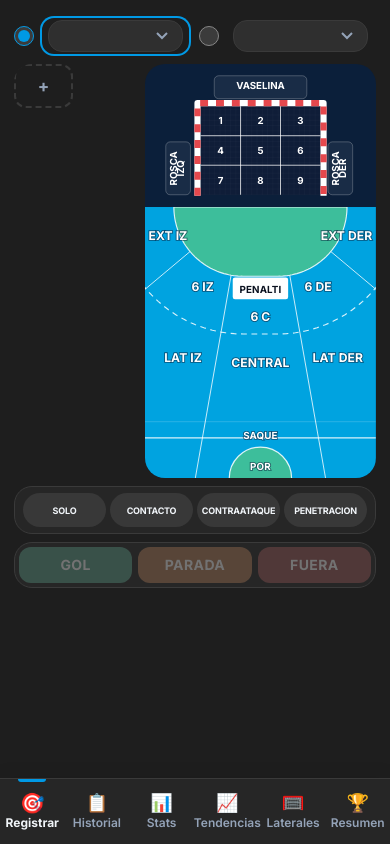
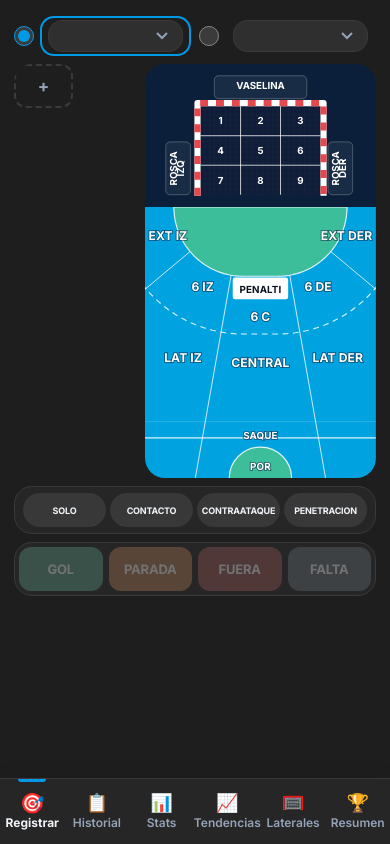
Before and after one commit to haritzmayorga99/statstolosa, a plain HTML site: page index.html in a window 390 px wide. Drawn offline with Linux system fonts and the light colour scheme; no server answers; a web font is replaced by a local one.

Commit message:
Add files via upload

```diff
--- a/index.html
+++ b/index.html
@@ -64,6 +64,7 @@
             <button class="res gol" data-res="GOL">GOL</button>
             <button class="res parada" data-res="PARADA">PARADA</button>
             <button class="res fuera" data-res="FUERA">FUERA</button>
+            <button class="res falta" data-res="FALTA">FALTA</button>
           </div>
         </div>
 
--- a/styles.css
+++ b/styles.css
@@ -800,3 +800,18 @@ body[data-theme="dark"] .hist tr.pending td { color: #fbbf24; }
 }
 
 .cellbox .xl { font-size: 13px; font-weight: 700; letter-spacing: .3px; }
+
+/* Botón FALTA: 4 botones en una sola fila; más estrechos y con texto más pequeño */
+.res.falta { background: #64748b; }
+.result-grid { grid-template-columns: repeat(4, minmax(0, 1fr)); gap: 6px; }
+.res { white-space: nowrap; overflow: hidden; text-overflow: clip; padding-left: 2px; padding-right: 2px; }
+@media (max-width: 899px) {
+  .result-grid { gap: 5px; }
+  .res { font-size: 13px; letter-spacing: -.2px; min-height: 44px; }
+}
+@media (min-width: 900px) {
+  .res { font-size: 14px; }
+}
+
+/* FALTA: cuenta como tiro, no como gol; se identifica en listas */
+.badge.FALTA { background: #64748b; }
```
